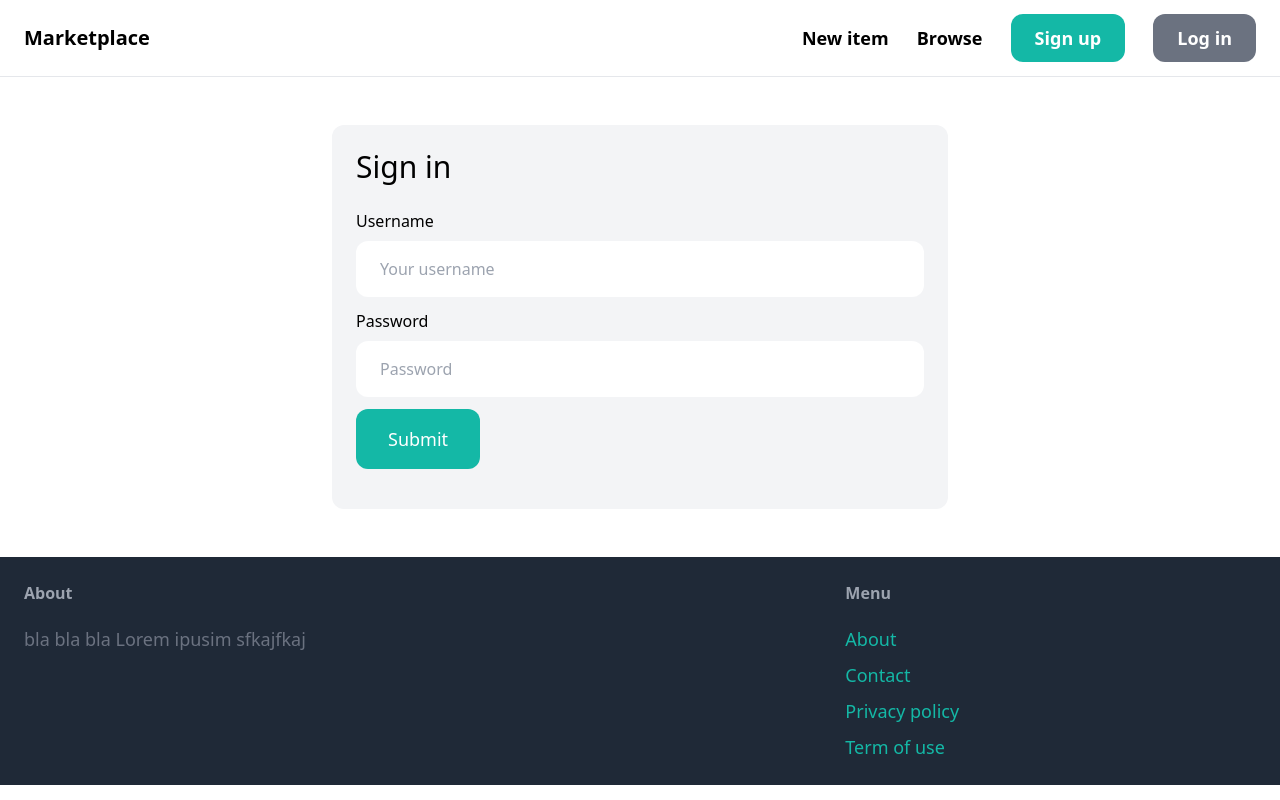
After one commit to severusDude/django-marketplace, a Django app: page /login/ in a window 1280 px wide. The commit adds this page. Run offline with Django 5.2, Linux system fonts and the light colour scheme; some libraries are stand-ins or nearby versions.

Commit message:
feat(account): add login page

```diff
--- a/marketplace/core/forms.py
+++ b/marketplace/core/forms.py
@@ -1,6 +1,19 @@
 from django import forms
-from django.contrib.auth.forms import UserCreationForm
+from django.contrib.auth.forms import UserCreationForm, AuthenticationForm
 from django.contrib.auth.models import User
+
+
+class LoginForm(AuthenticationForm):
+
+    username = forms.CharField(widget=forms.TextInput(attrs={
+        'placeholder': "Your username",
+        'class': "w-full py-4 px-6 rounded-xl"
+    }))
+
+    password = forms.CharField(widget=forms.PasswordInput(attrs={
+        'placeholder': "Password",
+        'class': "w-full py-4 px-6 rounded-xl"
+    }))
 
 
 class SignupForm(UserCreationForm):
--- a/marketplace/core/templates/core/base.html
+++ b/marketplace/core/templates/core/base.html
@@ -17,7 +17,7 @@
                 <a href="{% url 'core:signup' %}"
                    class="px-6 py-3 text-lg font-semibold bg-teal-500 text-white rounded-xl hover:bg-teal-700">Sign
                 up</a>
-                <a href="#"
+                <a href="{% url 'core:login' %}"
                    class="px-6 py-3 text-lg font-semibold bg-gray-500 text-white rounded-xl hover:bg-gray-700">Log
                 in</a>
             </div>
@@ -28,11 +28,17 @@
         </div>
         <footer class="py-6 px-6 flex justify-between bg-gray-800">
             <div class="w-2/3 pr-10 ">
-                <h3 class="mb-5 font-semibold text-gray-400">About</h3>
-                <p class="text-lg text-gray-500">bla bla bla Lorem ipusim sfkajfkaj</p>
+                <h3 class="mb-5 font-semibold text-gray-400">
+                    About
+                </h3>
+                <p class="text-lg text-gray-500">
+                    bla bla bla Lorem ipusim sfkajfkaj
+                </p>
             </div>
             <div class="w-1/3">
-                <h3 class="mb-5 font-semibold text-gray-400">Menu</h3>
+                <h3 class="mb-5 font-semibold text-gray-400">
+                    Menu
+                </h3>
                 <ul class="space-y-2">
                     <li>
                         <a href="#" class="text-lg text-teal-500 hover:text-teal-700">About</a>
--- /dev/null
+++ b/marketplace/core/templates/core/login.html
@@ -0,0 +1,43 @@
+{% extends "core/base.html" %}
+{% block title %}
+    Sign in
+{% endblock title %}
+{% block content %}
+    <div class="w-1/2 my-6 p-6 mx-auto bg-gray-100 rounded-xl">
+        <h1 class="mb-6 text-3xl">
+            Sign in
+        </h1>
+        <form method="POST" action="">
+            {% csrf_token %}
+            <div class="mb-3">
+                <label class="inline-block mb-2">
+                    Username
+                </label>
+                <br>
+                {{ form.username }}
+            </div>
+            <div class="mb-3">
+                <label class="inline-block mb-2">
+                    Password
+                </label>
+                <br>
+                {{ form.password }}
+            </div>
+
+            {% if form.errors or form.non_field_errors %}
+                <div class="mb-3 p-6 bg-red-100 rounded-xl">
+
+                    {% for field in form %}
+                        {{ field.errors }}
+                    {% endfor %}
+
+                    {{ form.non_field_errors }}
+
+                </div>
+            {% endif %}
+            <button class="py-4 px-8 text-lg bg-teal-500 hover:bg-teal-700 rounded-xl text-white">
+                Submit
+            </button>
+        </form>
+    </div>
+{% endblock content %}
--- a/marketplace/core/urls.py
+++ b/marketplace/core/urls.py
@@ -1,11 +1,15 @@
+from django.contrib.auth import views as auth_views
 from django.urls import path
 
 from . import views
+from .forms import LoginForm
 
 app_name = "core"
 
 urlpatterns = [
     path('', views.index, name="index"),
     path('contact/', views.contact, name="contact"),
-    path('signup', views.signup, name="signup")
+    path('signup/', views.signup, name="signup"),
+    path('login/', auth_views.LoginView.as_view(template_name='core/login.html',
+         authentication_form=LoginForm), name="login")
 ]
```
